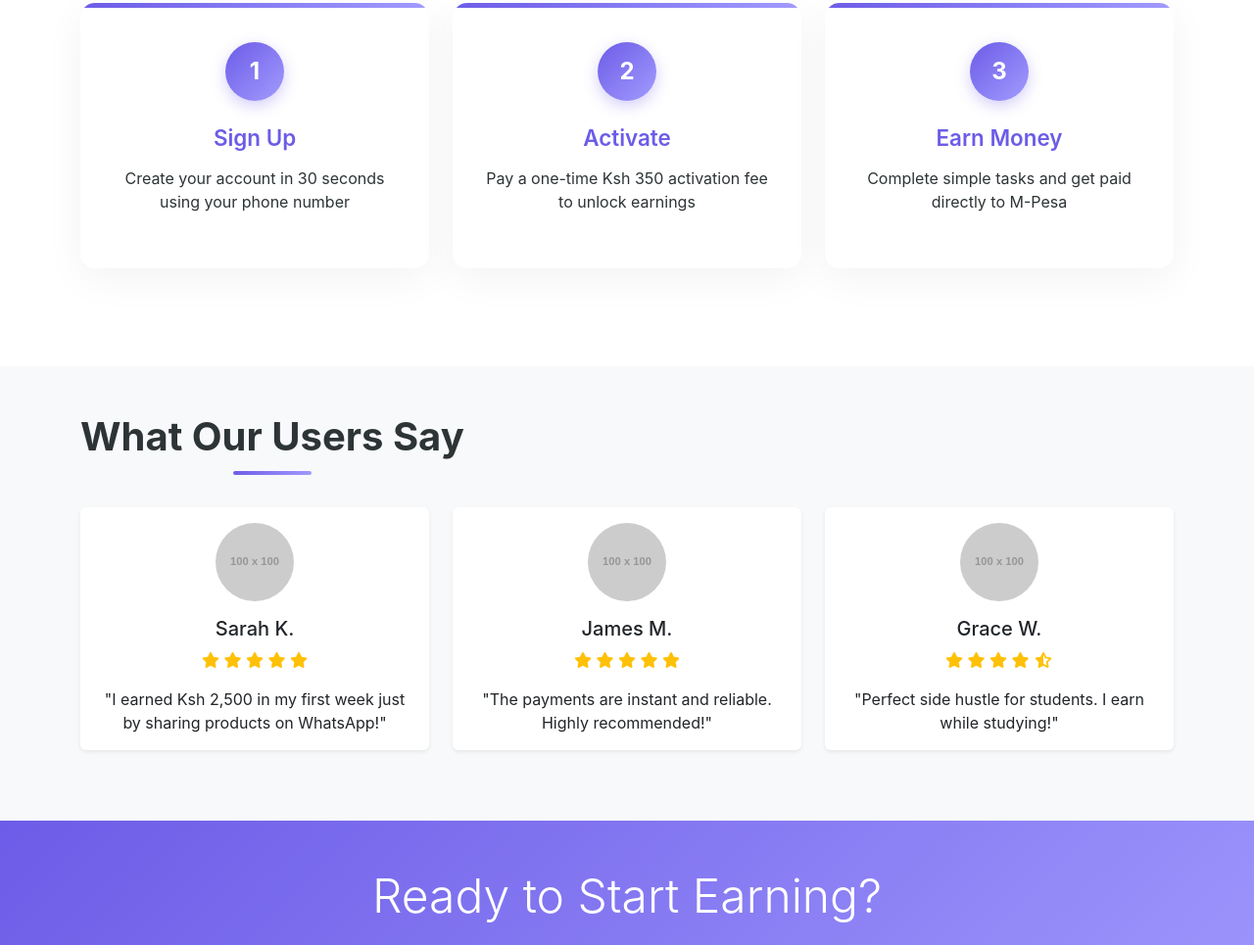
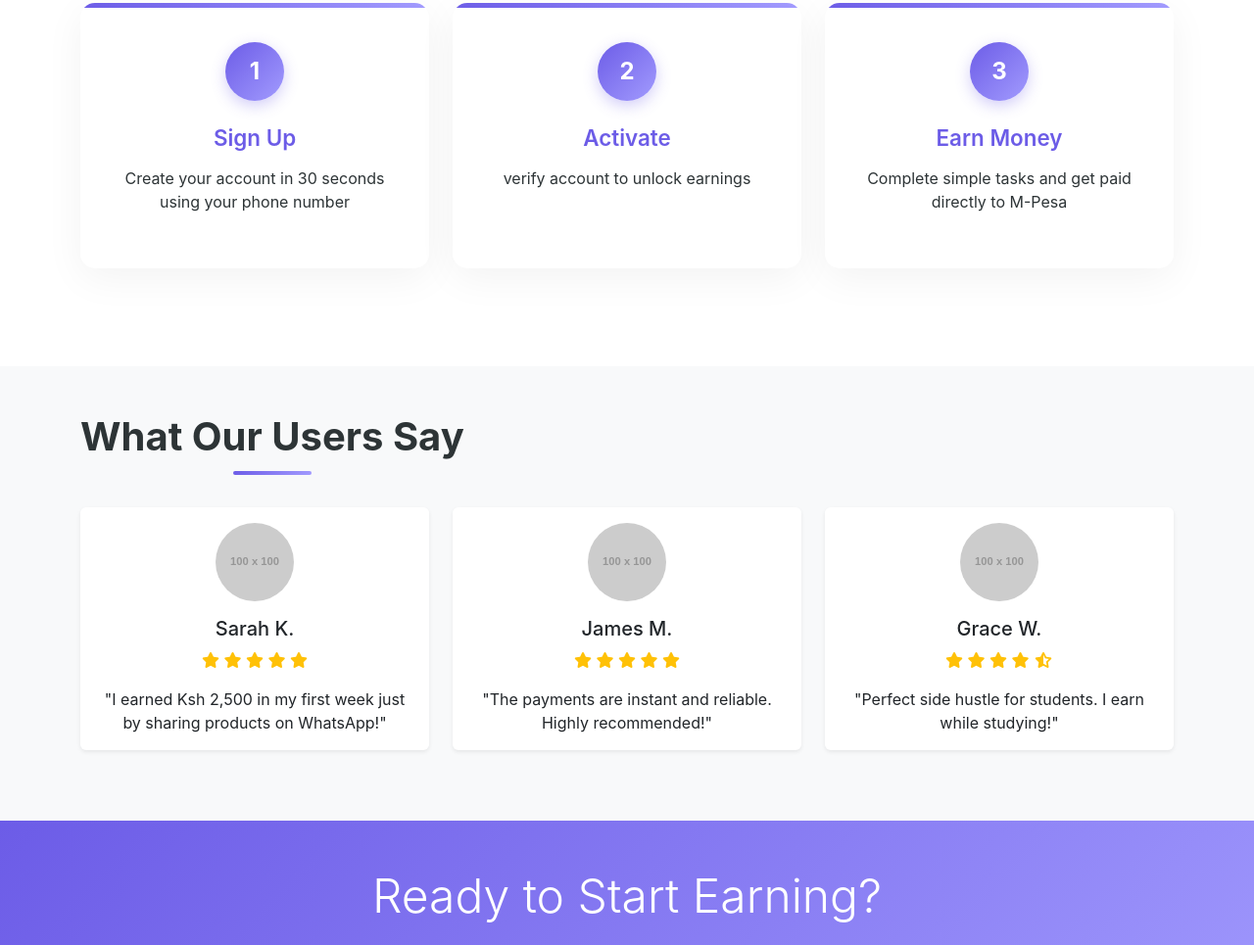
Before and after one commit to Kibet7/questionclicks, a plain HTML site: page index.html in a window 1280 px wide. Shown: the part 1196-2161 px from the top of the page at 98% size. Drawn offline with nearby package versions, Linux system fonts and the light colour scheme; placeholder pictures from the web are drawn by us.

Commit message:
Update index.html

```diff
--- a/index.html
+++ b/index.html
@@ -317,7 +317,7 @@
                     <div class="step-card">
                         <div class="step-number">2</div>
                         <h3 class="step-title">Activate</h3>
-                        <p>Pay a one-time Ksh 350 activation fee to unlock earnings</p>
+                        <p>verify account to unlock earnings</p>
                     </div>
                 </div>
                 <div class="col-md-4 animate__animated animate__fadeInUp animate-delay-3">
```
